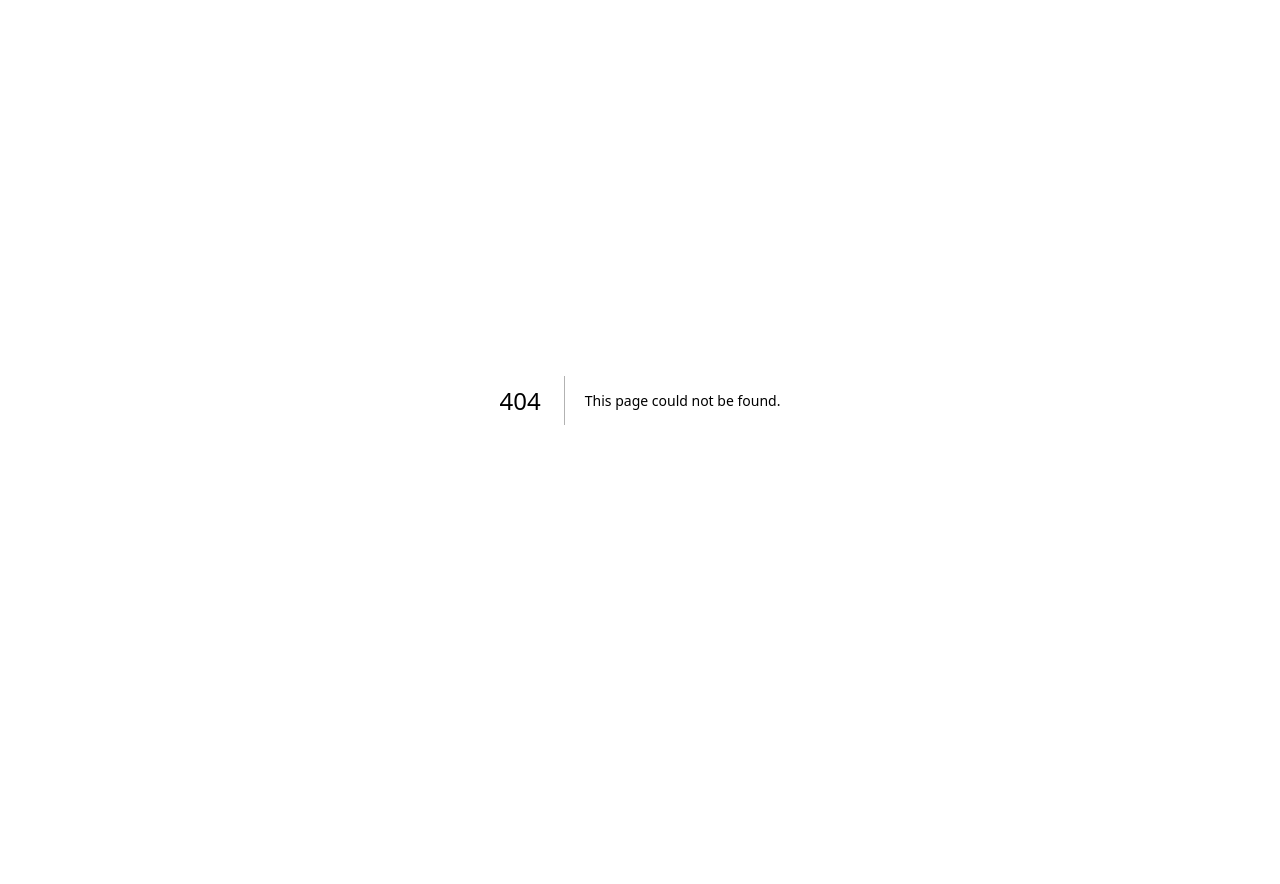
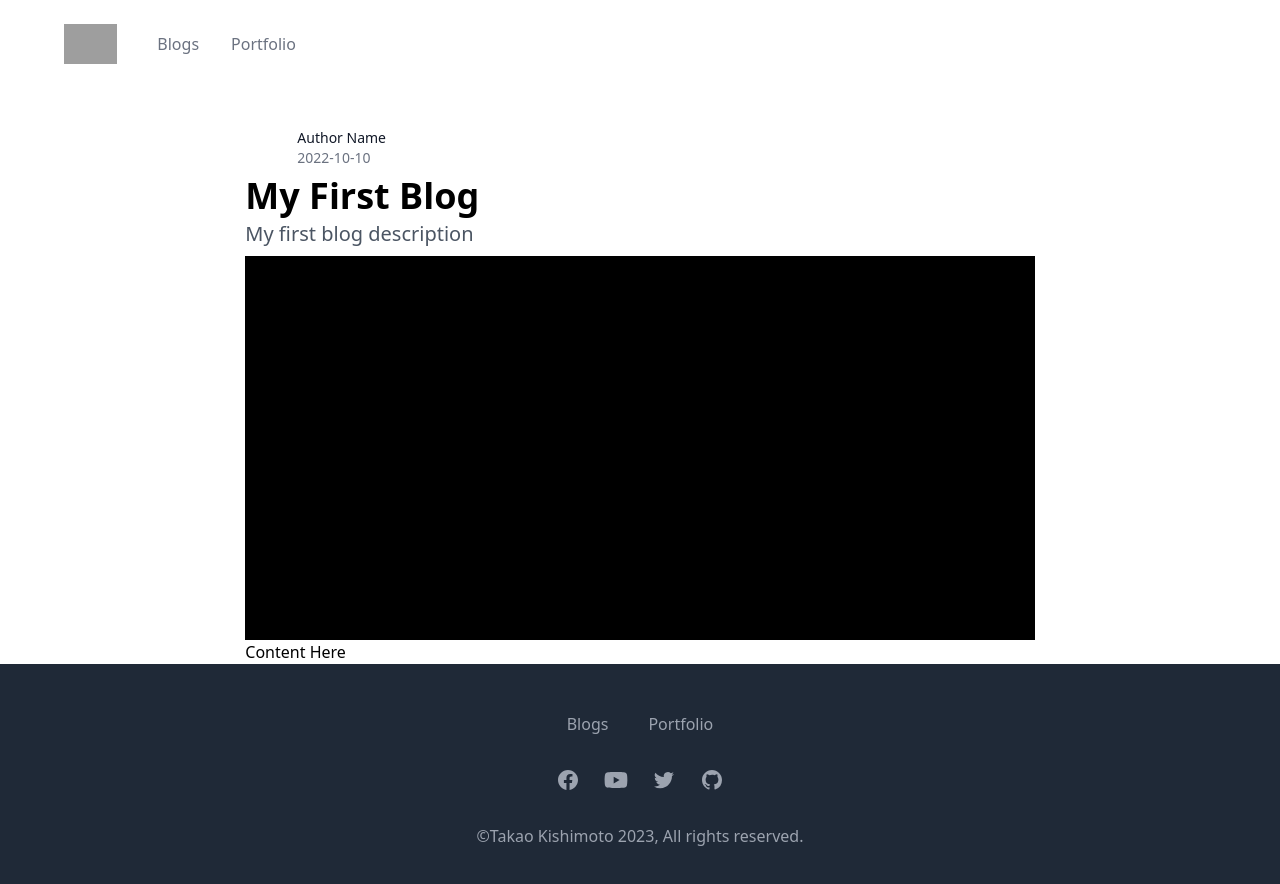
Before and after one commit to TakaoKishimoto/personal-blog, a Next.js app: page /blogs/markdown-full-example in a window 1280 px wide. Before the commit this address had no page. Shown: the top 884 px of the page. Before the commit the page ends 800 px from the top, so only its background shows below. Built offline with nearby package versions, Linux system fonts and the light colour scheme; grey boxes are pictures that could not be loaded.

Commit message:
Add path to local blog data

```diff
--- a/components/blogs/blogList/index.tsx
+++ b/components/blogs/blogList/index.tsx
@@ -1,49 +1,12 @@
+import { FC } from "react";
+import { Blog } from "../../../interfaces/Blog";
 import BlogItem from "./BlogItem";
 
-const blogs = [
-  {
-    slug: "nft-marketplace-in-react-js-next-typescript-full-guide",
-    title: "NFT Marketplace in React, Typescript & Solidity - Full Guide",
-    description:
-      "Learn how to use React / Next JS, Solidity, and Pinata(IPFS) to create NFT marketplace on Ethereum. All In Typescript.",
-    date: "2022-12-12",
-    coverImage: "https://thrangra.sirv.com/Ethereum_blue_light-small.jpg",
-  },
-  {
-    slug: "web-development-and-coding-full-course",
-    title: "Web Development & Code 101 - Full Guide [2022]",
-    description:
-      "Learn programming in JS language, HTML, and CSS. Create a Web Application made in React JS. The path to the final project includes many assignments, code exercises, and challenges.",
-    date: "2022-08-12",
-    coverImage: "https://thrangra.sirv.com/Course_logo%20copy.jpg",
-  },
-  {
-    slug: "rust-webassembly-with-js-ts-the-practical-guide",
-    title: "Rust & WebAssembly with JS (TS) - The Practical Guide",
-    description:
-      "Learn how to code in Rust! Compile the code to WebAssembly, prepare JS/TS frontend and finish the course by creating the practical Snake game that can run in any browser.",
-    date: "2022-04-12",
-    coverImage: "https://thrangra.sirv.com/Rust_small.jpg",
-  },
-  {
-    slug: "unity-2d-with-c-complete-game-dev-course",
-    title: "Unity 2D With C# - Complete Game Dev Course",
-    description:
-      "Create the complete 2D survival game in Unity with C#. Learn best practices and patterns.",
-    date: "2022-02-12",
-    coverImage: "https://thrangra.sirv.com/Final_Unity_2D_Small.jpg",
-  },
-  {
-    slug: "markdown-full-example",
-    title: "Markdown Extensive Example",
-    description: "Learn how to write markdown",
-    date: "2022-01-12",
-    coverImage:
-      "https://images.unsplash.com/photo-1580927752452-89d86da3fa0a?ixlib=rb-1.2.1&ixid=MnwxMjA3fDB8MHxwaG90by1wYWdlfHx8fGVufDB8fHx8&auto=format&fit=crop&w=1540&q=50",
-  },
-];
+type Props = {
+  blogs: Blog[];
+};
 
-const BlogList = () => {
+const BlogList: FC<Props> = ({ blogs }) => {
   return (
     <div className="mt-6 grid grid-cols-1 gap-y-10 gap-x-6 sm:grid-cols-2 lg:grid-cols-4 xl:gap-x-8">
       {blogs.map((blog) => (
--- a/components/layouts/base/index.tsx
+++ b/components/layouts/base/index.tsx
@@ -1,9 +1,10 @@
 import Head from "next/head";
 import Image from "next/image";
+import { FC, PropsWithChildren } from "react";
 
 import { Footer, Header, Navbar } from "../../common";
 
-const BaseLayout = ({ children }: any) => {
+const BaseLayout: FC<PropsWithChildren> = ({ children }) => {
   return (
     <>
       <div className="mx-auto max-w-7xl px-4 space-y-8 sm:px-6 lg:px-8">
--- a/components/layouts/index.tsx
+++ b/components/layouts/index.tsx
@@ -1 +1,2 @@
 export { default as BaseLayout } from "./base";
+export { default as PageLayout } from "./page";
--- /dev/null
+++ b/components/layouts/page/index.tsx
@@ -0,0 +1,27 @@
+import Head from "next/head";
+import { FC, PropsWithChildren } from "react";
+
+import { Footer, Navbar } from "../../common";
+
+const PageLayout: FC<PropsWithChildren> = ({ children }) => {
+  return (
+    <>
+      <div className="mx-auto max-w-7xl px-4 space-y-8 sm:px-6 lg:px-8">
+        <Head>
+          <title>Personal Blog - Takao Kishimoto</title>
+          <meta name="description" content="Generated by create next app" />
+          <link rel="icon" href="/favicon.ico" />
+        </Head>
+
+        <div className="relative bg-white pb-8 lg:w-full lg:max-w-2xl">
+          <Navbar />
+        </div>
+
+        <div className="mx-auto max-w-2xl px-4 lg:max-w-7xl">{children}</div>
+      </div>
+      <Footer />
+    </>
+  );
+};
+
+export default PageLayout;
--- a/lib/blogs.ts
+++ b/lib/blogs.ts
@@ -2,6 +2,7 @@
 import { Blog } from "../interfaces/Blog";
 import { getAllItems, getDir, getFileNames, getItemInPath } from "./md";
 
+// Getting the blogs data from content dir
 const BLOG_DIR = getDir("/content/blogs");
 
 const getBlogFileNames = () => {
@@ -10,6 +11,7 @@
 
 const getBlog = (fileName: string): Blog => {
   const blog = getItemInPath(join(BLOG_DIR, fileName)) as Blog;
+  blog.slug = fileName.replace(/\.md$/, "");
   return blog;
 };
 
--- /dev/null
+++ b/pages/blogs/[slug].tsx
@@ -0,0 +1,63 @@
+import { NextPage } from "next/types";
+import { PageLayout } from "../../components/layouts";
+
+const BlogDetail: NextPage = () => {
+  return (
+    <>
+      <PageLayout>
+        <div className="w-2/3 m-auto">
+          {/* Blog Header Starts */}
+          <div className="blog-detail-header">
+            <div className="flex flex-row justify-between mb-2">
+              <div className="flex items-center">
+                <div className="flex-shrink-0">
+                  <a href="#">
+                    <span className="sr-only">Author Name</span>
+                    <div className="relative h-10 w-10 !mb-0">
+                      {/* <Image
+                        priority
+                        layout="fill"
+                        objectFit="cover"
+                        className="rounded-full"
+                        src={authorImage} alt=""
+                      /> */}
+                    </div>
+                  </a>
+                </div>
+                <div className="ml-3">
+                  <p className="text-sm font-medium text-gray-900 !mb-0">
+                    <a href="#" className="hover:underline">
+                      Author Name
+                    </a>
+                  </p>
+                  <div className="flex space-x-1 text-sm text-gray-500">
+                    <time dateTime="{date}">2022-10-10</time>
+                  </div>
+                </div>
+              </div>
+              <div className="flex self-end">{/* Social Links Here */}</div>
+            </div>
+            <h1 className="font-bold text-4xl mb-1">My First Blog</h1>
+            <h2 className="blog-detail-header-subtitle mb-2 text-xl text-gray-600">
+              My first blog description
+            </h2>
+            <div className="h-96 bg-black mx-auto w-full relative">
+              {/* <Image
+                priority
+                layout="fill"
+                objectFit="cover"
+                src={coverImage} alt=""/> */}
+            </div>
+          </div>
+          {/* Blog Header Ends */}
+          <article className="prose lg:prose-lg markdown-image-50">
+            {/* Blog Content Here */}
+            Content Here
+          </article>
+        </div>
+      </PageLayout>
+    </>
+  );
+};
+
+export default BlogDetail;
--- a/pages/index.tsx
+++ b/pages/index.tsx
@@ -4,8 +4,13 @@
 import { PortfolioList } from "../components/portfolios";
 import { BaseLayout } from "../components/layouts";
 import { getBlogs } from "../lib/blogs";
+import { Blog } from "../interfaces/Blog";
 
-const Home: NextPage = () => {
+type Props = {
+  blogs: Blog[];
+};
+
+const Home: NextPage<Props> = ({ blogs }) => {
   return (
     <BaseLayout>
       <h2 className="text-2xl font-bold tracking-tight text-gray-900">
@@ -14,7 +19,7 @@
           (See All)
         </Link>
       </h2>
-      <BlogList />
+      <BlogList blogs={blogs} />
       <br></br>
       <h2 className="text-2xl font-bold tracking-tight text-gray-900">
         Portfolios
@@ -29,10 +34,9 @@
 
 export const getStaticProps: GetStaticProps = () => {
   const blogs = getBlogs();
-  // console.log(blogs);
 
   return {
-    props: {},
+    props: { blogs },
   };
 };
 
```
Also changed, not shown: components/blogs/blogList/BlogItem.tsx (+7 -1 lines).
